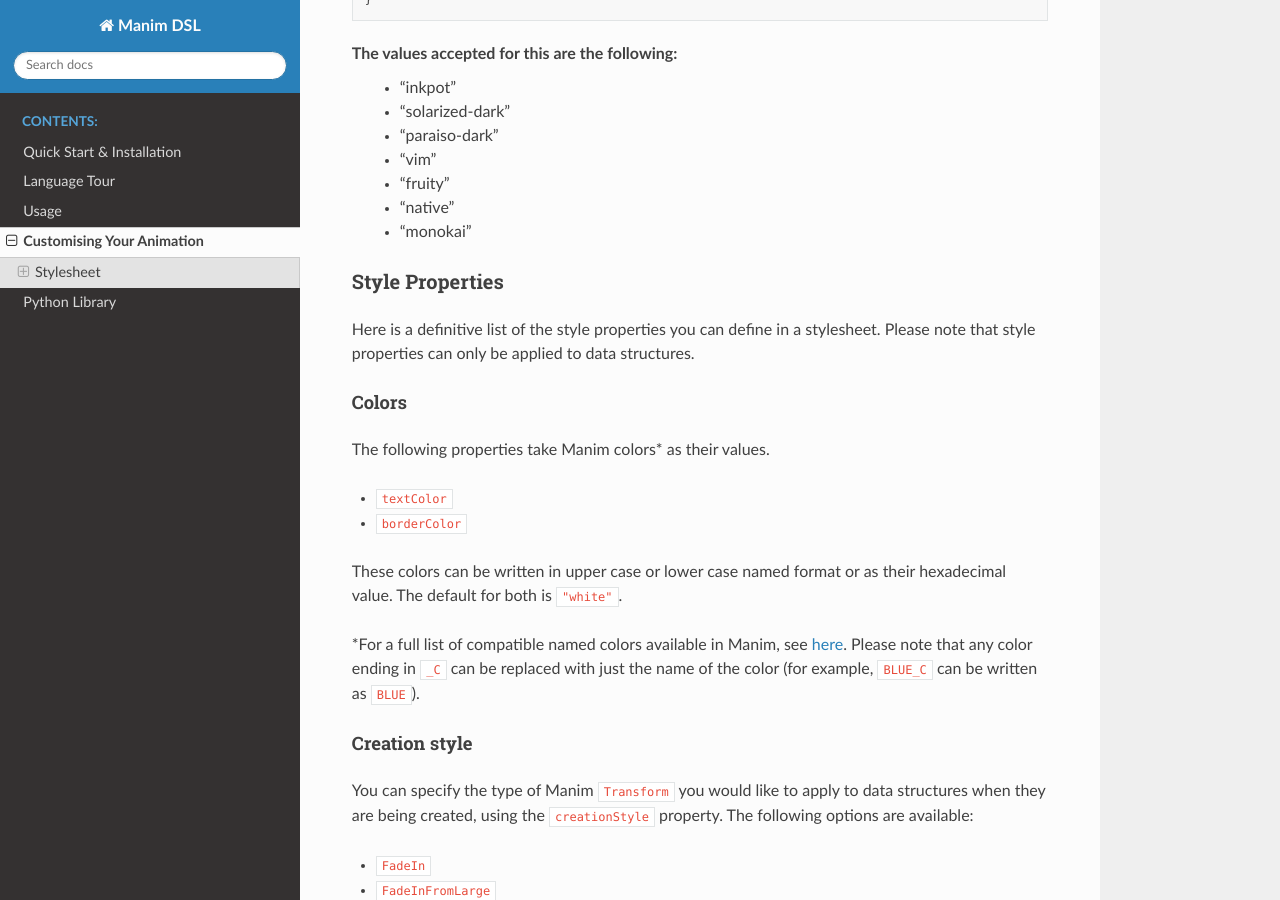
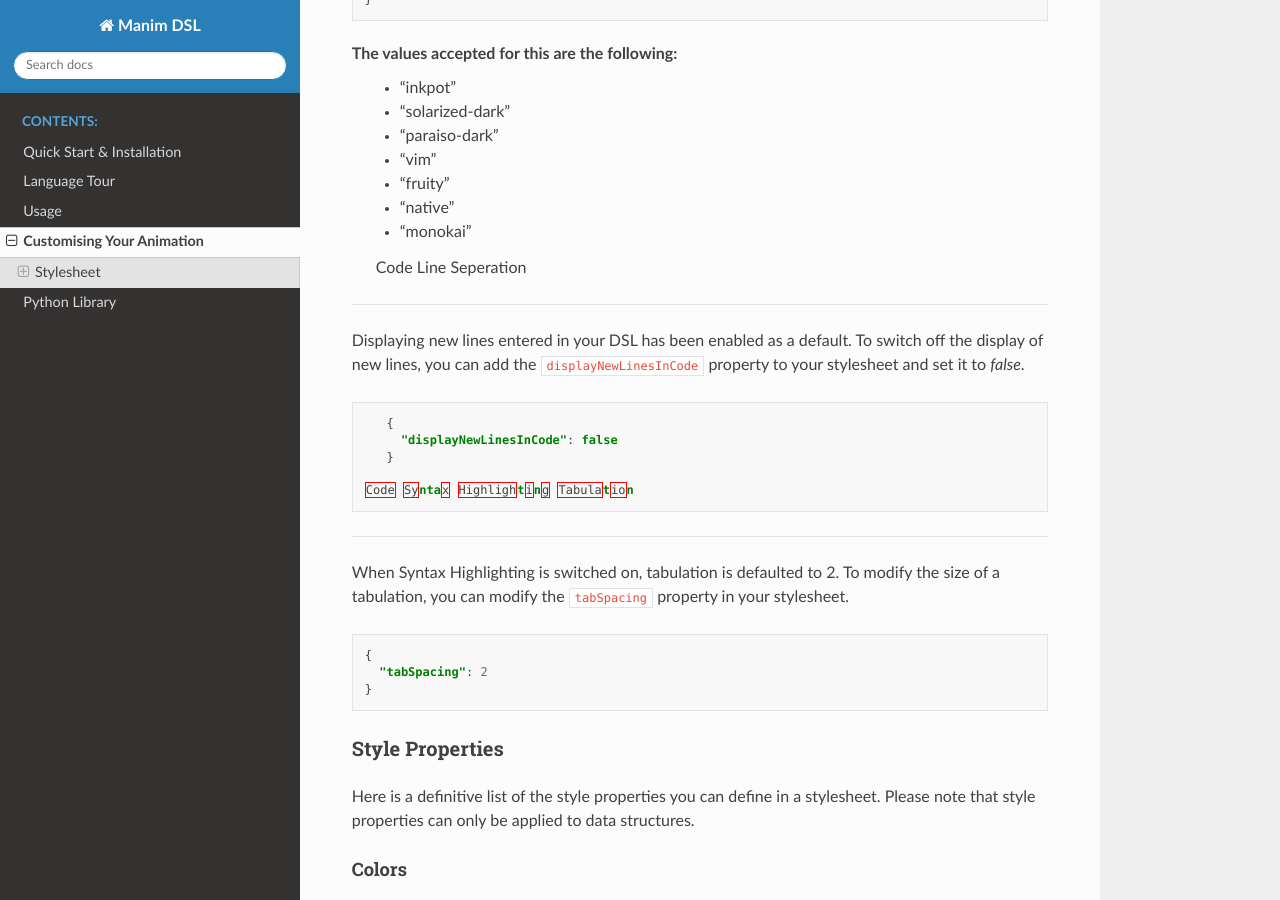
Before and after one commit to VAlgoLang/valgolang.github.io, a Sphinx documentation site: the page built from source/customisation.rst, in a window 1280 px wide and 900 px high, scrolled down 2197 px. Built offline with Sphinx 7.4.7 and the Read the Docs theme 2.0.0, drawn with Linux system fonts in a browser that asks for light colours.

Commit message:
Forgot to push tab and whitespace

```diff
--- a/source/customisation.rst
+++ b/source/customisation.rst
@@ -104,6 +104,29 @@
  * "fruity"
  * "native"
  * "monokai"
+
+ Code Line Seperation
+^^^^^^^^^^^^^^^^^^^^^^^^^
+
+Displaying new lines entered in your DSL has been enabled as a default. To switch off the display of new lines, you can add the ``displayNewLinesInCode`` property to your stylesheet and set it to `false`.
+
+.. code:: json
+
+    {
+      "displayNewLinesInCode": false
+    }
+
+ Code Syntax Highlighting Tabulation
+^^^^^^^^^^^^^^^^^^^^^^^^^^^^^^^^^^^
+
+When Syntax Highlighting is switched on, tabulation is defaulted to 2. To modify the size of a tabulation, you can modify the ``tabSpacing`` property in your stylesheet.
+
+.. code:: json
+
+    {
+      "tabSpacing": 2
+    }
+
 
 Style Properties
 ^^^^^^^^^^^^^^^^^^^^^^^^^^^
```
